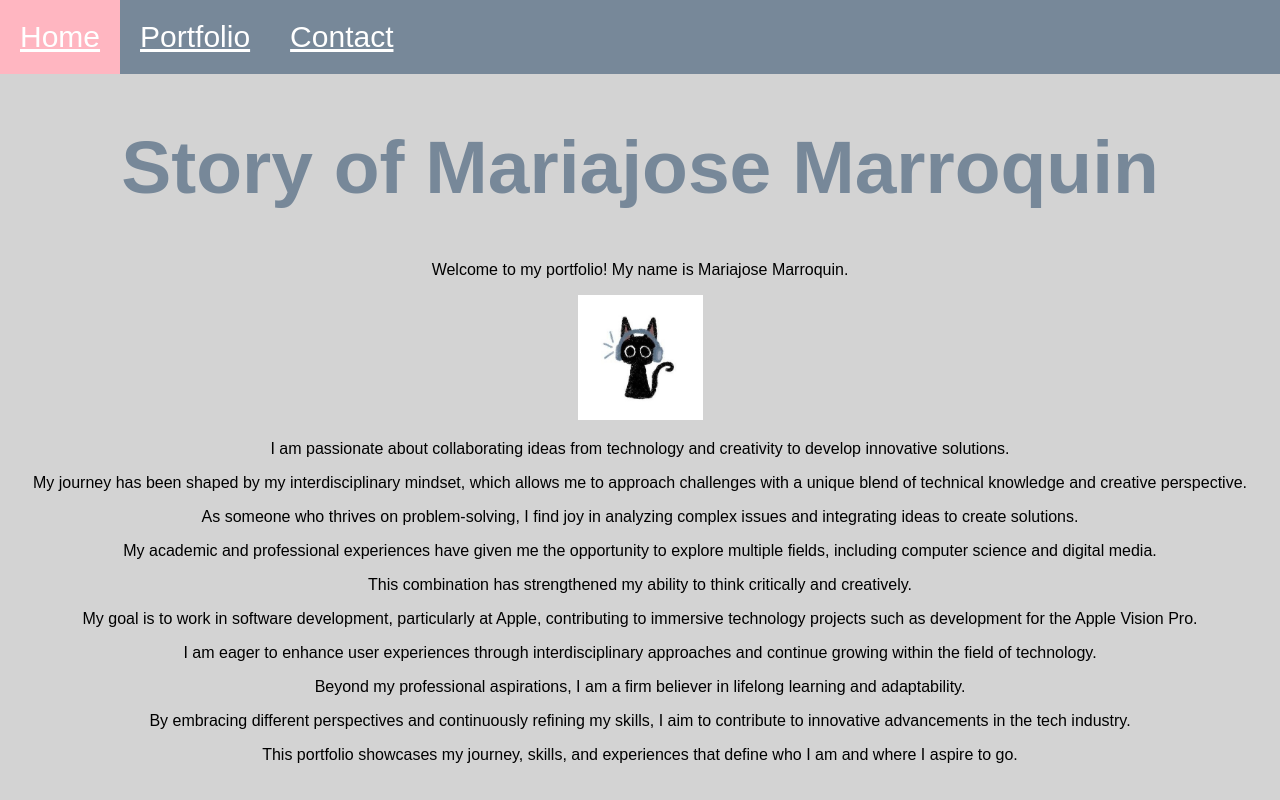
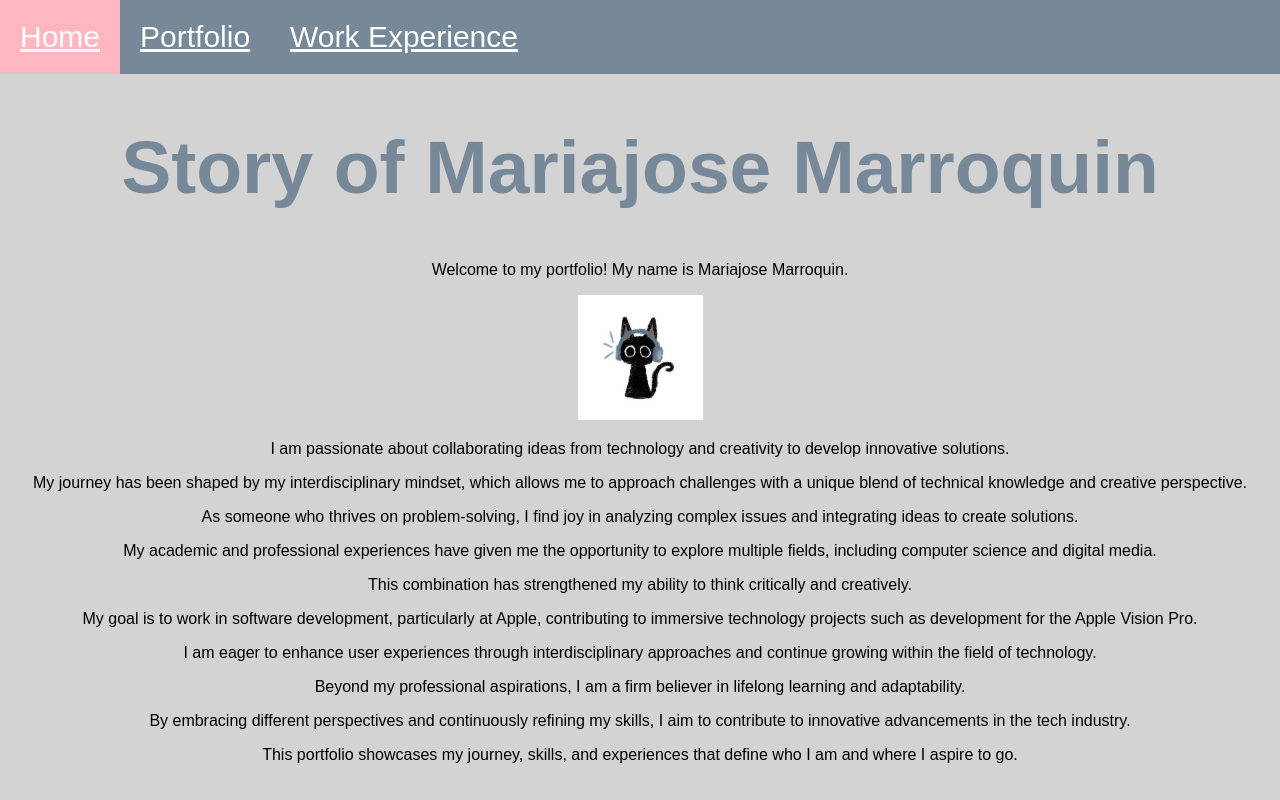
Before and after one commit to majo-marr/web_project, a plain HTML site: page index.html in a window 1280 px wide. Drawn offline with Linux system fonts and the light colour scheme.

Commit message:
Update index.html

```diff
--- a/index.html
+++ b/index.html
@@ -12,7 +12,7 @@
 			<ul>
 				<li><a href="index.html">Home</a></li>
 				<li><a href="portfolio.html">Portfolio</a></li>
-				<li><a href="contact.html">Contact</a></li>
+				<li><a href="contact.html">Work Experience</a></li>
 			</ul>
 		</nav>
 		<center>
```
